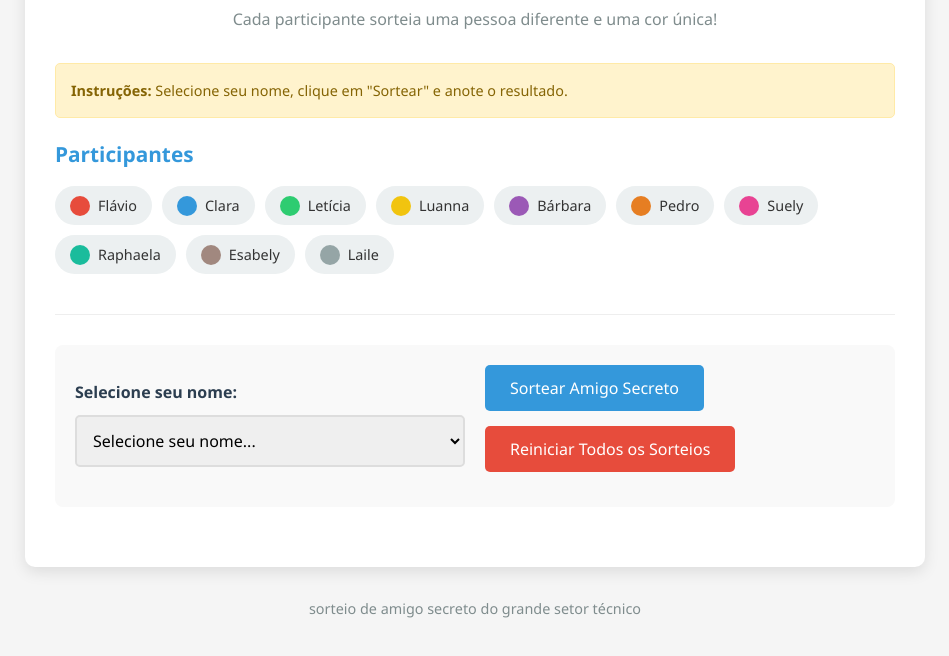
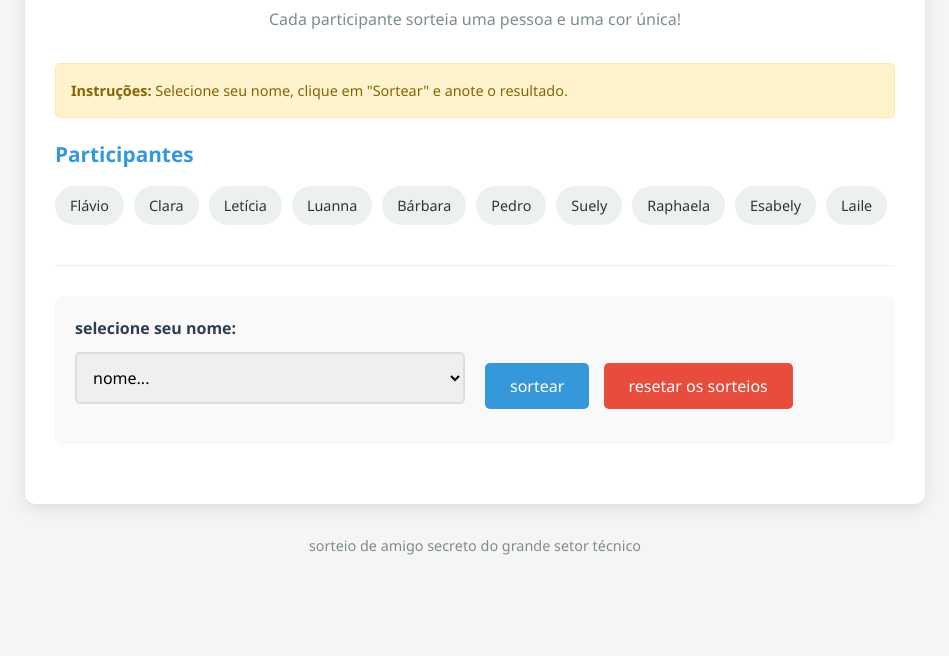
Before and after one commit to flaviovieiraj/amigo-secreto, a plain HTML site: page index.html in a window 1280 px wide. Shown: the part 104-760 px from the top of the page, without its empty margins (165-1114 px from the left). Drawn offline with Linux system fonts and the light colour scheme.

Commit message:
Update index.html

```diff
--- a/index.html
+++ b/index.html
@@ -3,7 +3,7 @@
 <head>
     <meta charset="UTF-8">
     <meta name="viewport" content="width=device-width, initial-scale=1.0">
-    <title>Sorteio de Amigo Secreto com Cores</title>
+    <title>AMIGO SECRETO DO SETOR TÉCNICO</title>
     <style>
         * {
             box-sizing: border-box;
@@ -256,7 +256,7 @@
 <body>
     <div class="container">
         <h1>🎁 Sorteio de Amigo Secreto com Cores 🎨</h1>
-        <p class="subtitle">Cada participante sorteia uma pessoa diferente e uma cor única!</p>
+        <p class="subtitle">Cada participante sorteia uma pessoa e uma cor única!</p>
 
         <div class="info-box">
             <strong>Instruções:</strong> Selecione seu nome, clique em "Sortear" e anote o resultado.
@@ -269,14 +269,14 @@
 
         <div class="selection-area">
             <div style="flex: 1;">
-                <label for="participantSelect">Selecione seu nome:</label>
+                <label for="participantSelect">selecione seu nome:</label>
                 <select id="participantSelect">
-                    <option value="">Selecione seu nome...</option>
+                    <option value="">nome...</option>
                 </select>
             </div>
             <div>
-                <button id="sortearButton">Sortear Amigo Secreto</button>
-                <button id="resetButton">Reiniciar Todos os Sorteios</button>
+                <button id="sortearButton">sortear</button>
+                <button id="resetButton">resetar os sorteios</button>
             </div>
         </div>
 
@@ -413,7 +413,6 @@
                 }
 
                 card.innerHTML = `
-                    <span style="background-color: ${cor.codigo}"></span>
                     ${participante}
                     ${participantesQueJaSortearam.includes(participante) ? ' ✓' : ''}
                 `;
@@ -429,7 +428,7 @@
                 // Desabilitar opção se já tiver sorteado
                 if (participantesQueJaSortearam.includes(participante)) {
                     option.disabled = true;
-                    option.textContent += ' (já sorteu)';
+                    option.textContent += ' (já sorteou)';
                 }
 
                 participantSelect.appendChild(option);
@@ -606,7 +605,7 @@
 
         // Reiniciar todo o sorteio
         function reiniciarSorteio() {
-            if (confirm('Tem certeza que deseja reiniciar TODOS os sorteios?\n\nIsso apagará todos os resultados e todos poderão sortear novamente.')) {
+            if (confirm('Isso apagará todos os resultados e todos poderão sortear novamente.\n\nSe você é corno aperte ok.')) {
                 sorteados = {};
                 coresSorteadas = {};
                 participantesQueJaSortearam = [];
```
